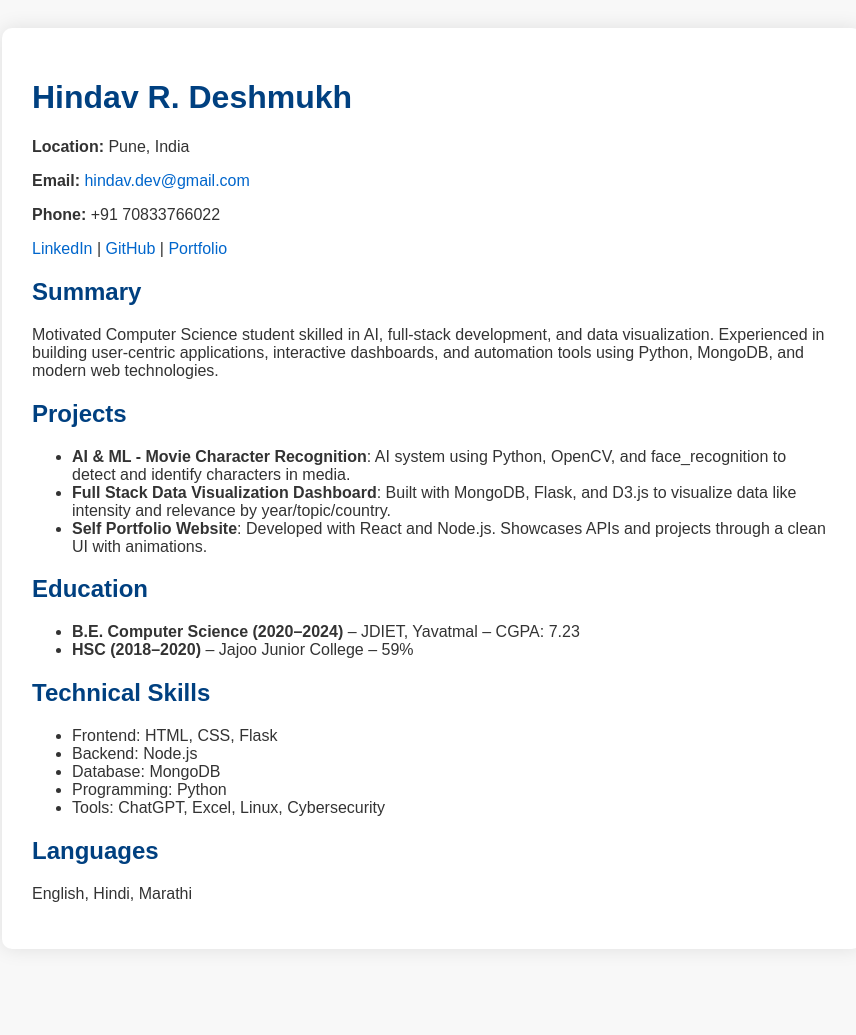
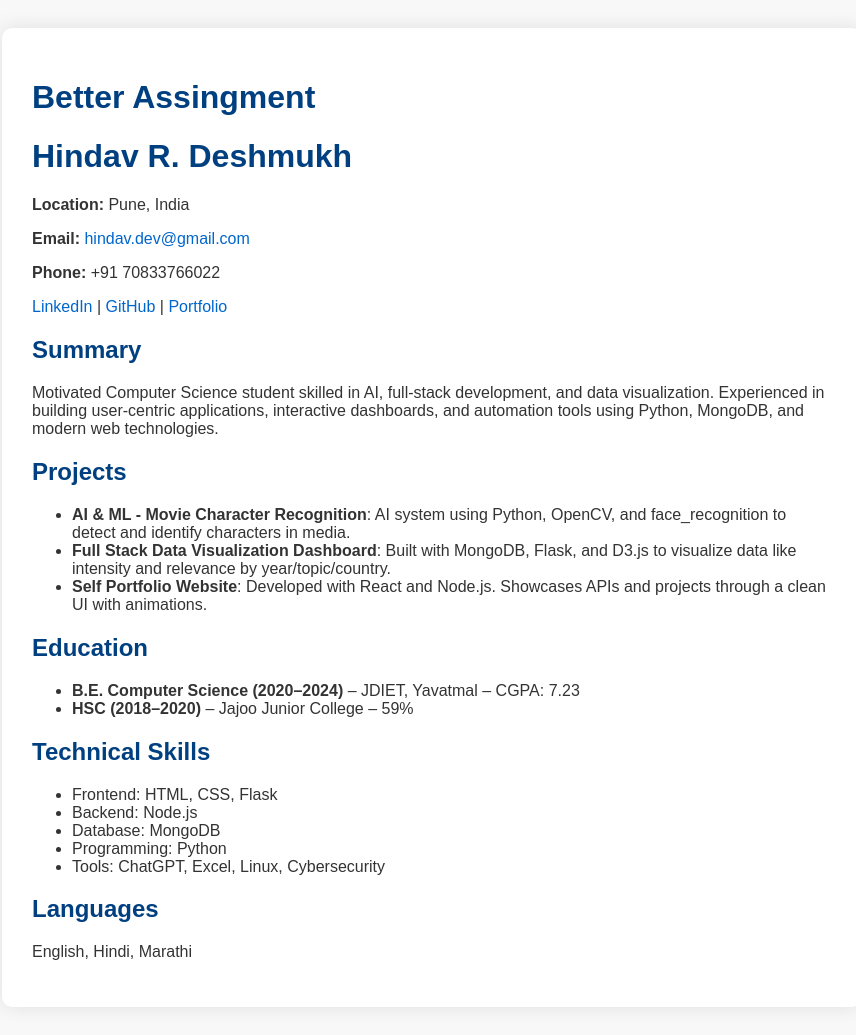
Before and after one commit to hindav/better-flask-app, a Flask app: page / in a window 1280 px wide. Shown: the whole page, without its empty margins (208-1064 px from the left). Before the commit the page ends 902 px from the top, so only its background shows below. Run offline with Flask 3, Linux system fonts and the light colour scheme.

Commit message:
Update resume.html

```diff
--- a/templates/resume.html
+++ b/templates/resume.html
@@ -7,6 +7,7 @@
 </head>
 <body>
     <div class="container">
+        <h1>Better Assingment</h1>
         <h1>Hindav R. Deshmukh</h1>
         <p><strong>Location:</strong> Pune, India</p>
         <p><strong>Email:</strong> <a href="mailto:hindav.dev@gmail.com">hindav.dev@gmail.com</a></p>
```
